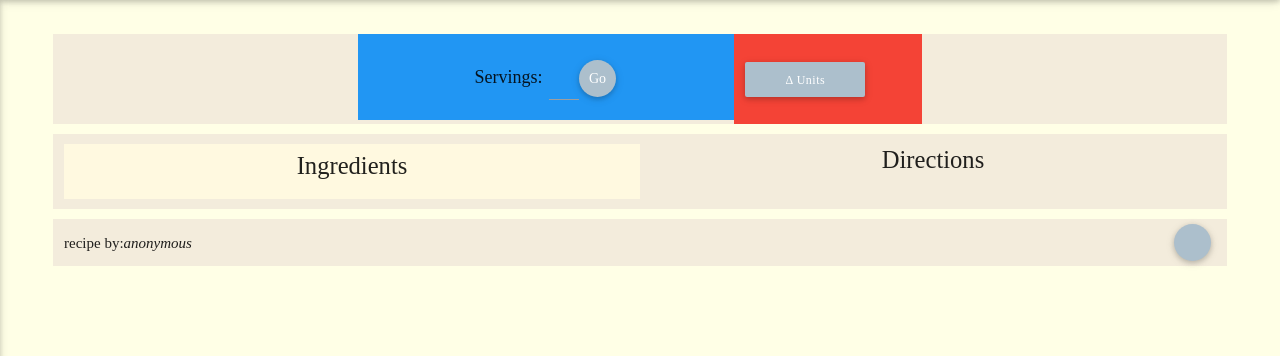
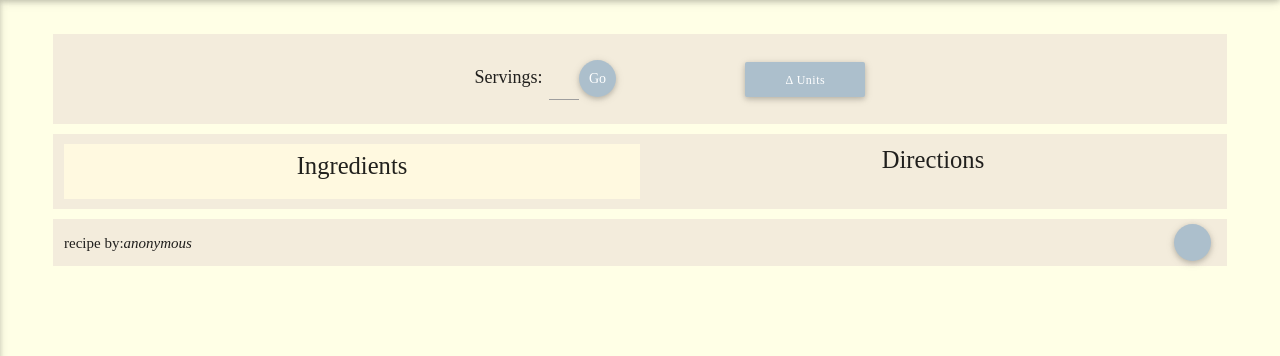
Before and after one commit to hillarysanders/recipereader, a Django app: template home/templates/home/recipe_detail.html in a window 1280 px wide. Shown: the part 64-420 px from the top of the page. Run offline with Django 3.2, Linux system fonts and the light colour scheme; the template is opened without the code that fills it: values that come from a table or form of the project are taken from there, others are empty; some libraries are stand-ins or nearby versions; some web fonts are replaced.

Commit message:
lol red blue

```diff
--- a/home/templates/home/recipe_detail.html
+++ b/home/templates/home/recipe_detail.html
@@ -32,7 +32,7 @@
             </div>
 
             <!--servings_box-->
-            <div class="col s7 m5 l4 valign-wrapper blue servings_holder center">
+            <div class="col s7 m5 l4 valign-wrapper servings_holder center">
                 <div class="col s6 right-align">
                     <p class="servtext">Servings:</p>
                 </div>
@@ -46,7 +46,7 @@
                 </div>
             </div>
 
-            <div class="col s5 m3 l2 left-align valign-wrapper red center">
+            <div class="col s5 m3 l2 left-align valign-wrapper center">
                 <!-- Dropdown Trigger -->
                 <br><br><br><br>
                 <a class='dropdown-button btn col2 units_dropdown_btn' href='#' data-activates='dropdown1'
```
